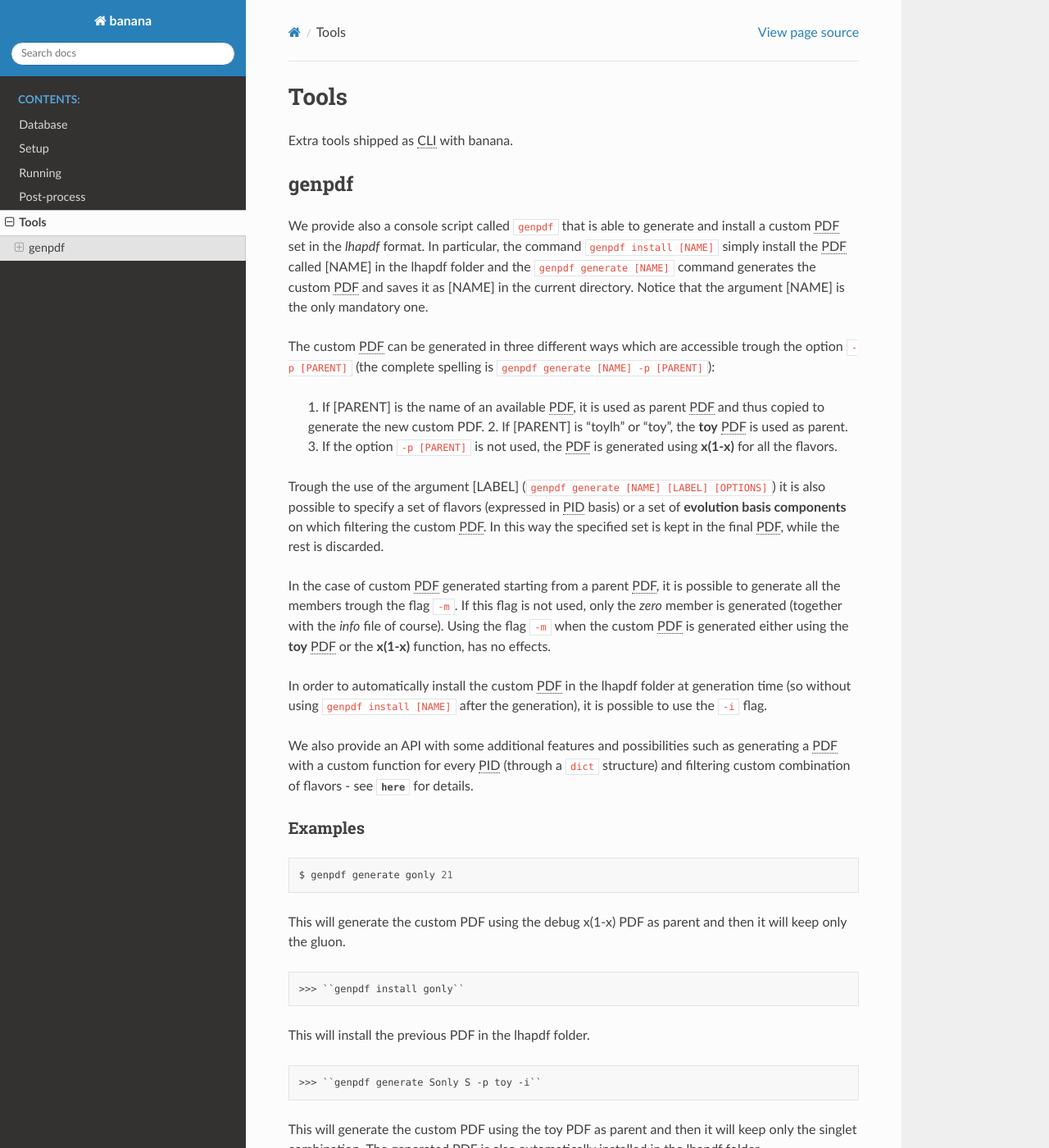
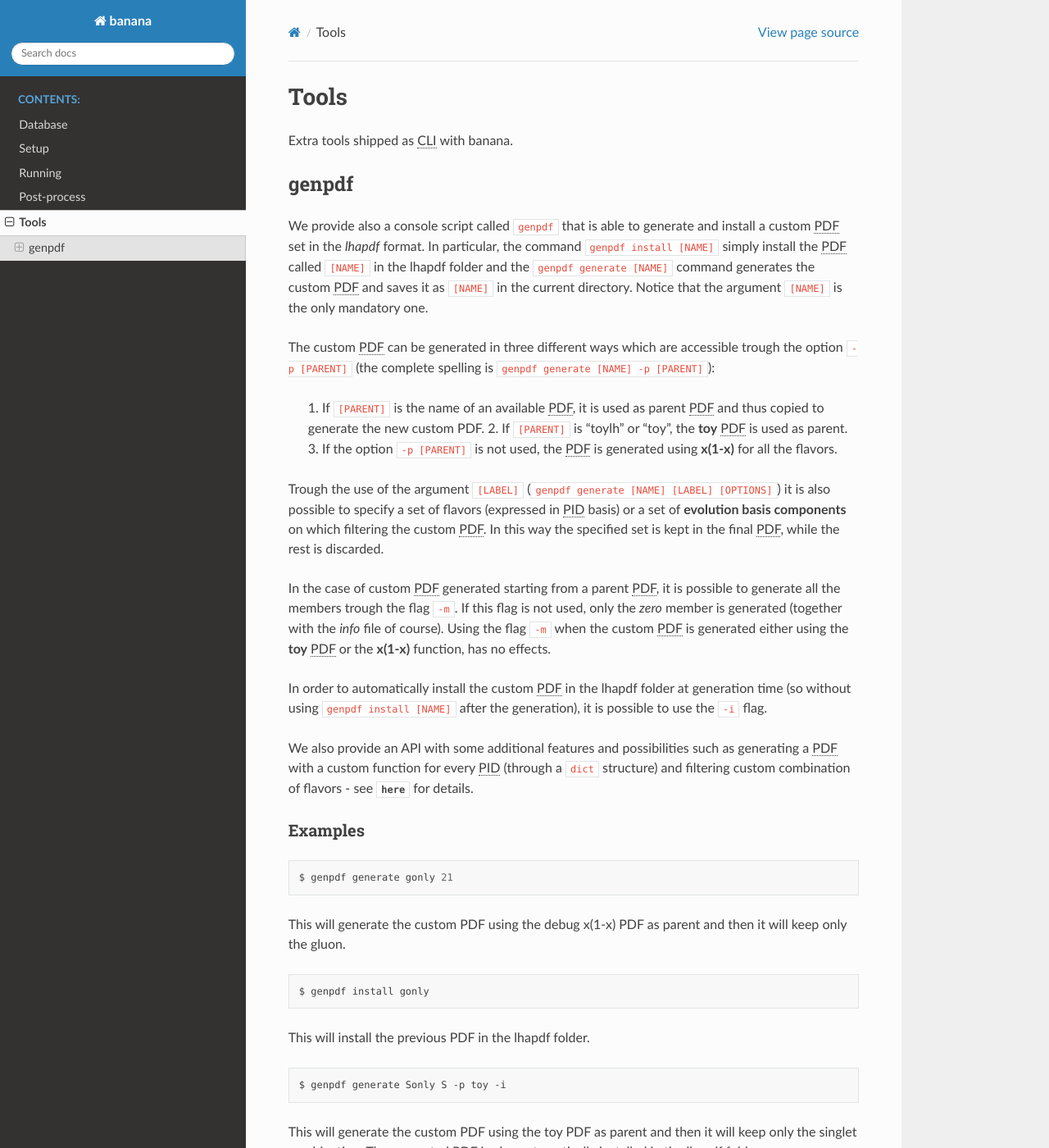
Before and after one commit to N3PDF/banana, a Sphinx documentation site: the page built from docs/source/tools.rst, in a window 1280 px wide and 1400 px high. Shown: the whole window at 82% size. Built offline with Sphinx 7.4.7 and the Read the Docs theme 2.0.0, drawn with Linux system fonts in a browser that asks for light colours; pages that are not in the unit, such as notebooks, are missing from menus; the version number could not be read and is left out; some of the changed text lies outside the part shown.

```diff
--- a/docs/source/tools.rst
+++ b/docs/source/tools.rst
@@ -9,23 +9,23 @@ genpdf
 We provide also a console script called ``genpdf`` that is able
 to generate and install a custom |PDF| set in the `lhapdf` format.
 In particular, the command ``genpdf install [NAME]`` simply
-install the |PDF| called [NAME] in the lhapdf folder and
+install the |PDF| called ``[NAME]`` in the lhapdf folder and
 the ``genpdf generate [NAME]`` command generates the custom |PDF|
-and saves it as [NAME] in the current directory.
-Notice that the argument [NAME] is the only mandatory one.
+and saves it as ``[NAME]`` in the current directory.
+Notice that the argument ``[NAME]`` is the only mandatory one.
 
 The custom |PDF| can be generated in three different ways which
 are accessible trough the option ``-p [PARENT]`` (the complete spelling
 is ``genpdf generate [NAME] -p [PARENT]``):
 
-  1. If [PARENT] is the name of an available |PDF|, it is used as parent
+  1. If ``[PARENT]`` is the name of an available |PDF|, it is used as parent
   |PDF| and thus copied to generate the new custom PDF.
-  2. If [PARENT] is "toylh" or "toy", the **toy** |PDF| is used as parent.
+  2. If ``[PARENT]`` is "toylh" or "toy", the **toy** |PDF| is used as parent.
   3. If the option ``-p [PARENT]`` is not used, the |PDF| is
   generated using **x(1-x)** for all the flavors.
 
 Trough the use of the argument
-[LABEL] (``genpdf generate [NAME] [LABEL] [OPTIONS]``) it is also possible
+``[LABEL]`` (``genpdf generate [NAME] [LABEL] [OPTIONS]``) it is also possible
 to specify a set of flavors (expressed in |pid| basis) or a set of
 **evolution basis components** on which filtering the custom |PDF|.
 In this way the specified set is kept in the final |PDF|, while the rest
@@ -57,17 +57,23 @@ Examples
 This will generate the custom PDF using the debug x(1-x) PDF as parent
 and then it will keep only the gluon.
 
->>> ``genpdf install gonly``
+.. code-block:: bash
+
+  $ genpdf install gonly
 
 This will install the previous PDF in the lhapdf folder.
 
->>> ``genpdf generate Sonly S -p toy -i``
+.. code-block:: bash
+
+  $ genpdf generate Sonly S -p toy -i
 
 This will generate the custom PDF using the toy PDF as parent and then
 it will keep only the singlet combination. The generated PDF is also
 automatically installed in the lhapdf folder.
 
->>> ``genpdf generate Vonly V -p CT10 -m``
+.. code-block:: bash
+
+  $ genpdf generate Vonly V -p CT10 -m
 
 This will generate the custom PDF using the CT10 PDF set as parent
 (if available) and it will keep only the valence combination. Moreover
--- a/setup.py
+++ b/setup.py
@@ -64,7 +64,6 @@ def setup_package():
         ],
         entry_points={
             "console_scripts": [
-                "generate_pdf=banana.data.generate_pdf:generate_pdf",
                 "install_pdf=banana.data.generate_pdf:install_pdf",
                 "genpdf=banana.data.genpdf.cli:cli",
             ],
```
Also changed, not shown: 2 other files.
